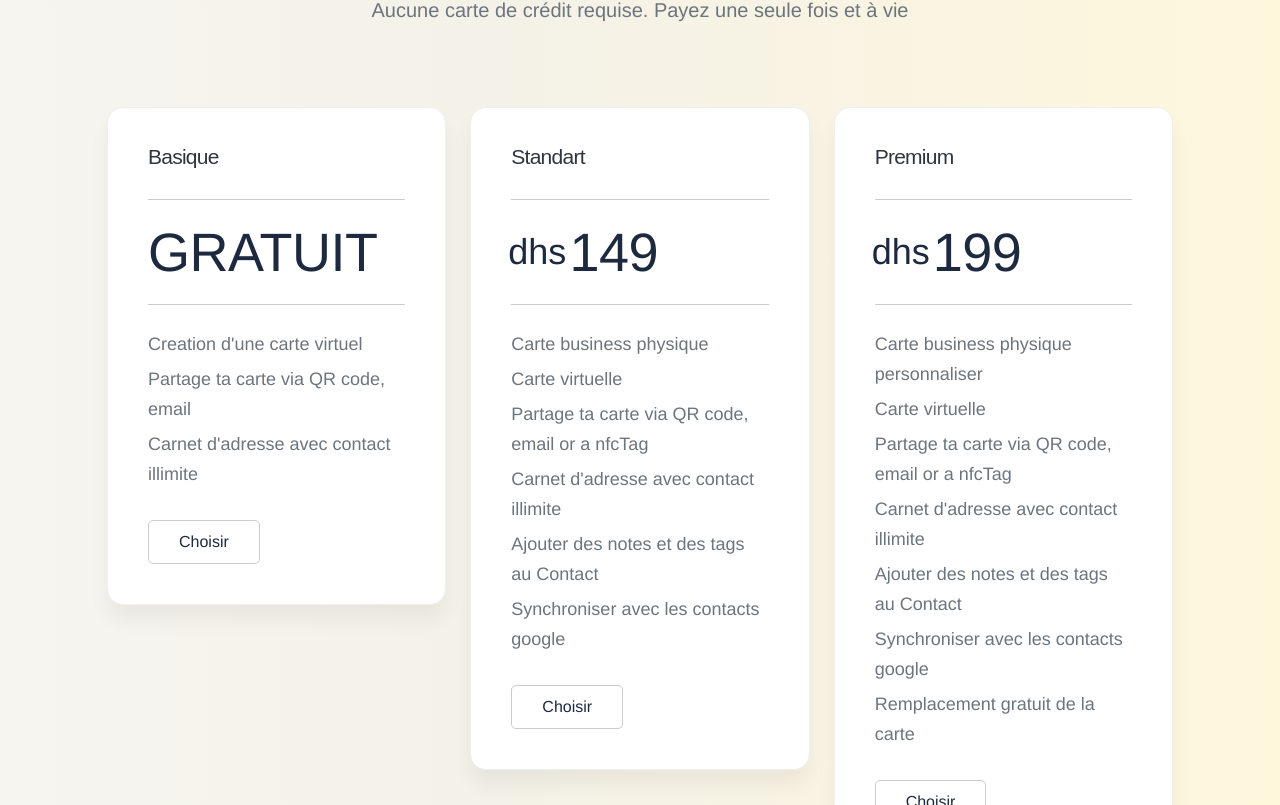
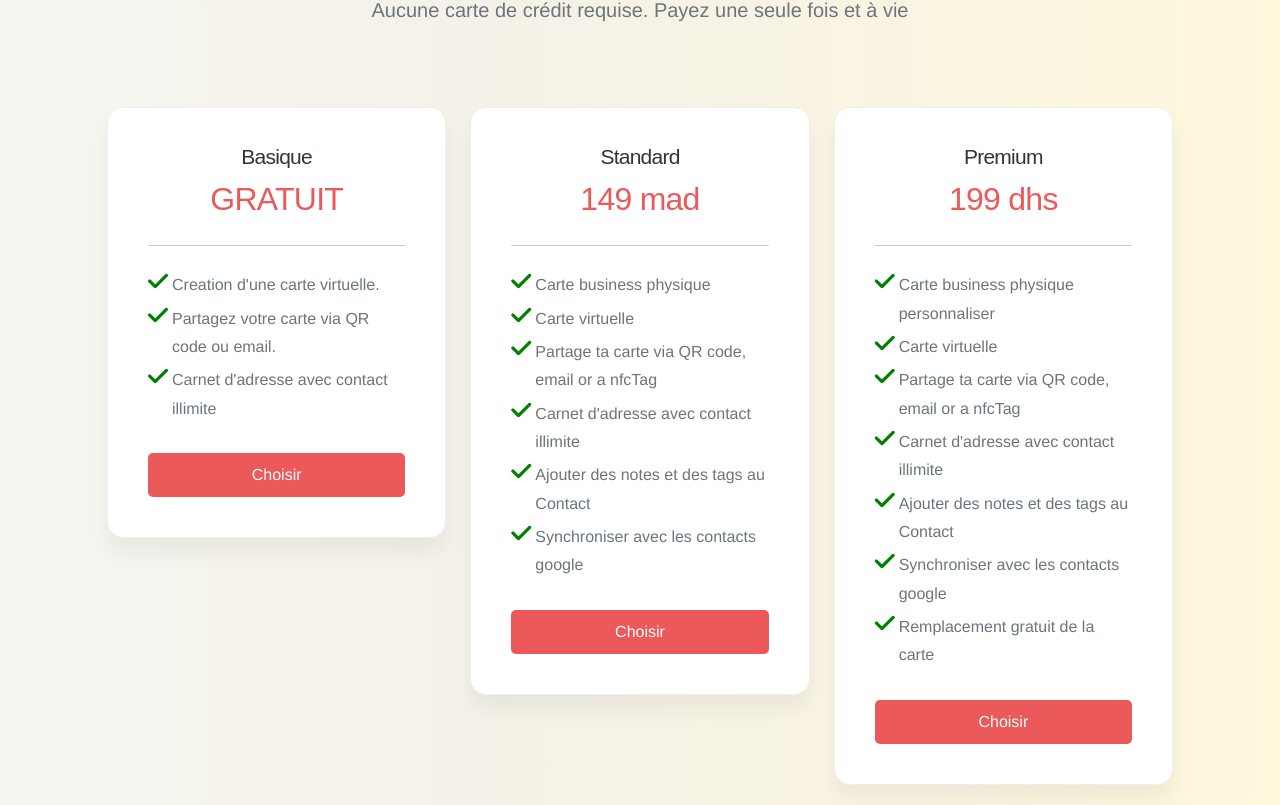
Before and after one commit to matraore-code/NuxtjsPage, a Nuxt app: page / in a window 1280 px wide. Shown: the part 1775-2580 px from the top of the page. Built offline with nearby package versions, Linux system fonts and the light colour scheme.

Commit message:
pricing fix

```diff
--- a/components/Pricing.vue
+++ b/components/Pricing.vue
@@ -28,33 +28,39 @@
               <!-- Plan Price -->
               <div class="pricing-plan">
                 <!-- Plan Title -->
-                <div class="pricing-plan-title">
-                  <h5 class="h5-xs">Basique</h5>
+                <div class="pricing-title">
+                  <h5 class="h5-xs text-center">Basique</h5>
                 </div>
 
                 <!-- Price -->
-                <span class="dark-color text-center">GRATUIT</span>
+                <h5 class="formule">GRATUIT</h5>
               </div>
 
               <!-- Plan Features  -->
               <ul class="features">
-                <li>
-                  <p class="p-md"><span>Creation d'une carte virtuel</span></p>
+                <li class="d-flex">
+                  <a href="#"><span class="flaticon-check"></span></a>
+
+                  <p class="ps-1"><span>Creation d'une carte virtuelle.</span></p>
                 </li>
-                <li>
-                  <p class="p-md">
-                    <span>Partage ta carte via QR code, email</span>
+                <li class="d-flex">
+                  <a href="#"><span class="flaticon-check"></span></a>
+                  <p class="ps-1">
+                    <span>Partagez votre carte via QR code ou email.</span>
                   </p>
                 </li>
-                <li>
-                  <p class="p-md">
+                <li class="d-flex">
+                  <a href="#"><span class="flaticon-check"></span></a>
+                  <p class="ps-1">
                     <span>Carnet d'adresse avec contact illimite</span>
                   </p>
                 </li>
               </ul>
 
               <!-- Pricing Plan Button -->
-              <NuxtLink to="/form" class="btn btn-sm btn-tra-grey tra-skyblue-hover"
+              <NuxtLink
+                to="/form"
+                class="btn btn-sm btn-price"
                 >Choisir</NuxtLink
               >
             </div>
@@ -67,47 +73,55 @@
               <!-- Plan Price -->
               <div class="pricing-plan">
                 <!-- Plan Title -->
-                <div class="pricing-plan-title">
-                  <h5 class="h5-xs">Standart</h5>
+                <div class="pricing-title">
+                  <h5 class="h5-xs text-center">Standard</h5>
                 </div>
 
                 <!-- Price -->
-                <sup class="dark-color">dhs</sup>
-                <span class="dark-color">149</span>
+                <h5 class="formule">149 mad</h5>
               </div>
 
               <!-- Plan Features  -->
               <ul class="features">
-                <li>
-                  <p class="p-md"><span>Carte business physique</span></p>
+                <li class="d-flex">
+                  <a href="#"><span class="flaticon-check"></span></a>
+                  <p class="ps-1"><span>Carte business physique</span></p>
                 </li>
-                <li>
-                  <p class="p-md"><span>Carte virtuelle</span></p>
+                <li class="d-flex">
+                  <a href="#"><span class="flaticon-check"></span></a>
+                  <p class="ps-1">
+                  <span>Carte virtuelle</span></p>
                 </li>
-                <li>
-                  <p class="p-md">
+                <li class="d-flex">
+                  <a href="#"><span class="flaticon-check"></span></a>
+                  <p class="ps-1">
                     <span>Partage ta carte via QR code, email or a nfcTag</span>
                   </p>
                 </li>
-                <li>
-                  <p class="p-md">
+                <li class="d-flex">
+                  <a href="#"><span class="flaticon-check"></span></a>
+                  <p class="ps-1">
                     <span>Carnet d'adresse avec contact illimite</span>
                   </p>
                 </li>
-                <li>
-                  <p class="p-md">
+                <li class="d-flex">
+                  <a href="#"><span class="flaticon-check"></span></a>
+                  <p class="ps-1">
                     <span>Ajouter des notes et des tags au Contact</span>
                   </p>
                 </li>
-                <li>
-                  <p class="p-md">
+                <li class="d-flex">
+                  <a href="#"><span class="flaticon-check"></span></a>
+                  <p class="ps-1">
                     <span>Synchroniser avec les contacts google</span>
                   </p>
                 </li>
               </ul>
 
               <!-- Pricing Plan Button -->
-              <NuxtLink to="/form" class="btn btn-sm btn-tra-grey tra-skyblue-hover"
+              <NuxtLink
+                to="/form"
+                class="btn btn-sm btn-price"
                 >Choisir</NuxtLink
               >
             </div>
@@ -118,54 +132,63 @@
               <!-- Plan Price -->
               <div class="pricing-plan">
                 <!-- Plan Title -->
-                <div class="pricing-plan-title">
-                  <h5 class="h5-xs">Premium</h5>
+                <div class="pricing-title">
+                  <h5 class="h5-xs text-center">Premium</h5>
                 </div>
 
                 <!-- Price -->
-                <sup class="dark-color">dhs</sup>
-                <span class="dark-color">199</span>
+
+                <h5 class="formule">199 dhs</h5>
               </div>
 
               <!-- Plan Features  -->
               <ul class="features">
-                <li>
-                  <p class="p-md">
+                <li class="d-flex">
+                  <a href="#"><span class="flaticon-check"></span></a>
+                  <p class="ps-1">
                     <span>Carte business physique personnaliser</span>
                   </p>
                 </li>
-                <li>
-                  <p class="p-md"><span>Carte virtuelle</span></p>
+                <li class="d-flex">
+                  <a href="#"><span class="flaticon-check"></span></a>
+                  <p class="ps-1"><span>Carte virtuelle</span></p>
                 </li>
-                <li>
-                  <p class="p-md">
+                <li class="d-flex">
+                  <a href="#"><span class="flaticon-check"></span></a>
+                  <p class="ps-1">
                     <span>Partage ta carte via QR code, email or a nfcTag</span>
                   </p>
                 </li>
-                <li>
-                  <p class="p-md">
+                <li class="d-flex">
+                  <a href="#"><span class="flaticon-check"></span></a>
+                  <p class="ps-1">
                     <span>Carnet d'adresse avec contact illimite</span>
                   </p>
                 </li>
-                <li>
-                  <p class="p-md">
+                <li class="d-flex">
+                  <a href="#"><span class="flaticon-check"></span></a>
+                  <p class="ps-1">
                     <span>Ajouter des notes et des tags au Contact</span>
                   </p>
                 </li>
-                <li>
-                  <p class="p-md">
+                <li class="d-flex">
+                  <a href="#"><span class="flaticon-check"></span></a>
+                  <p class="ps-1">
                     <span>Synchroniser avec les contacts google</span>
                   </p>
                 </li>
-                <li>
-                  <p class="p-md">
+                <li class="d-flex">
+                  <a href="#"><span class="flaticon-check"></span></a>
+                  <p class="ps-1">
                     <span>Remplacement gratuit de la carte</span>
                   </p>
                 </li>
               </ul>
 
               <!-- Pricing Plan Button -->
-              <NuxtLink to="/form" class="btn btn-sm btn-tra-grey tra-skyblue-hover"
+              <NuxtLink
+                to="/form"
+                class="btn btn-sm btn-price"
                 >Choisir</NuxtLink
               >
             </div>
@@ -180,9 +203,9 @@
         <div class="col-lg-10 offset-lg-1">
           <div class="pricing-notice text-center mb-40">
             <p class="p-md">
-              Les prix ci-dessus n’incluent pas les taxes applicables basées sur votre
-              adresse de facturation. Le prix final sera affiché sur la caisse
-              page, avant la fin du paiement
+              Les prix ci-dessus n’incluent pas les taxes applicables basées sur
+              votre adresse de facturation. Le prix final sera affiché sur la
+              caisse page, avant la fin du paiement
             </p>
           </div>
         </div>
@@ -191,6 +214,30 @@
     <!-- End container -->
   </section>
 </template>
+
+<script>
+export default {
+  head() {
+    return {
+      link: [
+        {
+          rel: "stylesheet",
+          href: "https://fonts.googleapis.com/css2?family=Rubik:wght@300;400;500;700&display=swap",
+        },
+        {
+          rel: "stylesheet",
+          href: "https://use.fontawesome.com/releases/v5.15.4/css/all.css",
+        },
+      ],
+      script: [
+        { src: "/js/jquery-3.6.0.min.js" },
+        { src: "/js/bootstrap.min.js" },
+      ],
+    };
+  },
+};
+</script>
+
 
 <style>
 #pricing-2 {
@@ -201,5 +248,35 @@
     rgba(244, 241, 232, 1) 38%,
     rgba(254, 247, 220, 1) 100%
   );
+
+}
+
+  span {
+    font-size: 1rem;
+    font-weight: 200 !important;
+  }
+
+  .flaticon-check {
+    color: green;
+  }
+
+  .formule {
+    color: #ec595a;
+    margin: 0 auto;
+    font-size: 2rem !important;
+    text-align: center !important;
+  }
+
+  .btn-price{
+    background: #ec595a;
+    margin: 0 auto;
+    display: block;
+  }
+
+  .btn-price:hover{
+    background: #ec595a;
+    margin: 0 auto;
+    display: block;
+    color: #fff;
   }
 </style>
--- a/pages/index.vue
+++ b/pages/index.vue
@@ -6,6 +6,7 @@
       <Banner />
       <How />
       <Pricing />
+      <!-- <Tarif/> -->
       <Footer />
     </div>
     <!-- <h1>Moctar</h1> -->
```
Also changed, not shown: assets/images/schema-devops.png (added), components/Tarif.vue (added). Lines whose indentation alone changed are shown as unchanged.
